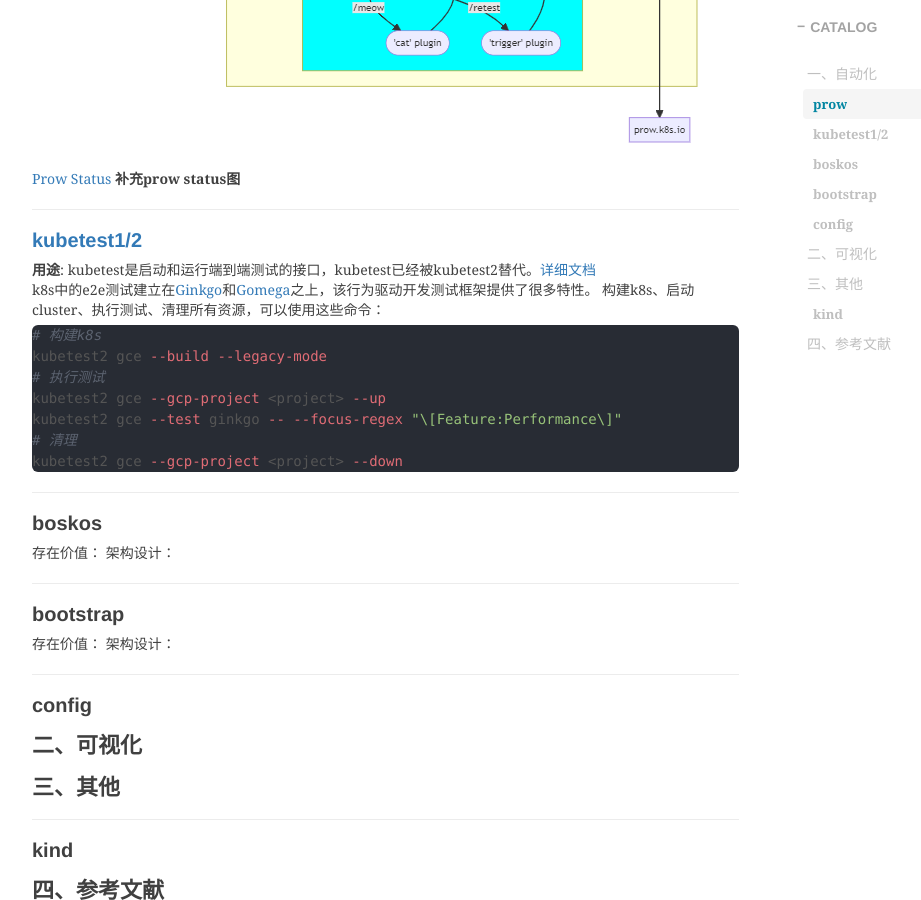
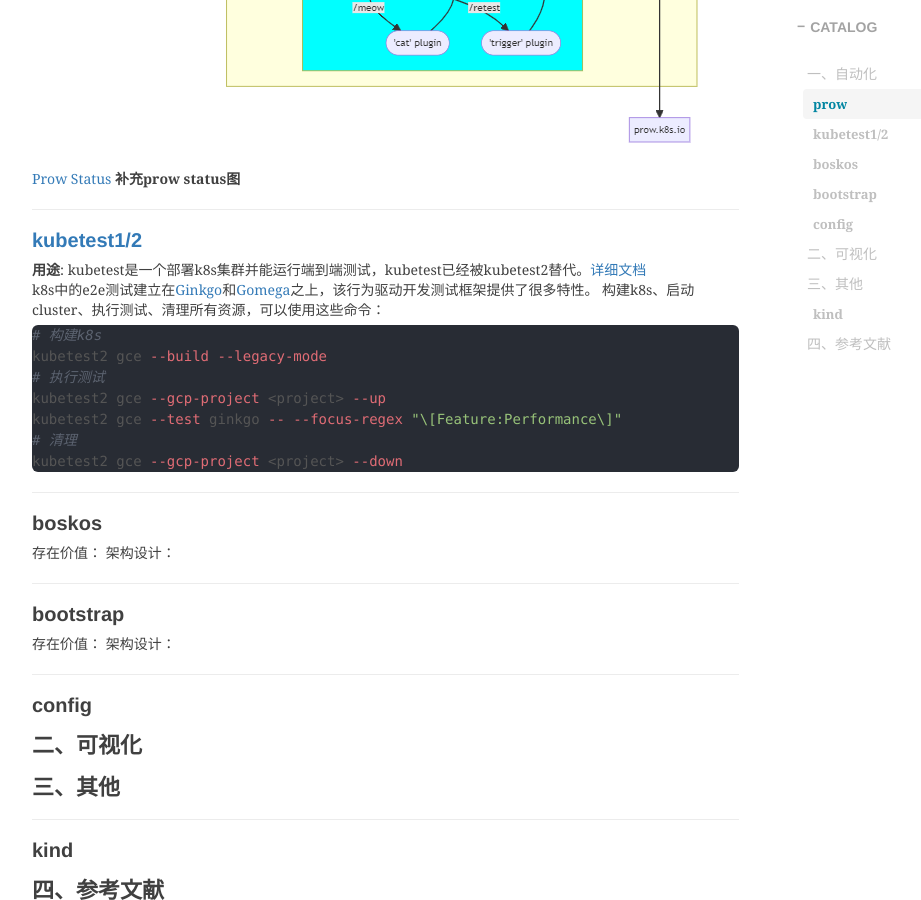
Before and after one commit to shihai1991/shihai1991.github.io, a Jekyll site: the page built from _posts/2023-06-12-kubernetes-test-sig组.md, in a window 1280 px wide and 900 px high, scrolled down 2243 px. Shown: the whole window, without its empty margins (233-1154 px from the left). Built offline with Jekyll 4.4.1, drawn with Linux system fonts in a browser that asks for light colours; nearby versions of some CDN libraries; comment, search, counter and statistics services are not loaded.

Commit message:
Update 2023-06-12-kubernetes-test-sig组.md

````diff
--- a/_posts/2023-06-12-kubernetes-test-sig组.md
+++ b/_posts/2023-06-12-kubernetes-test-sig组.md
@@ -34,7 +34,7 @@
 **补充prow status图**
 
 ## [kubetest1/2](https://github.com/kubernetes-sigs/kubetest2)
-**用途**: kubetest是启动和运行端到端测试的接口，kubetest已经被kubetest2替代。[详细文档](https://github.com/kubernetes/community/blob/master/contributors/devel/sig-testing/e2e-tests.md)
+**用途**: kubetest是一个部署k8s集群并能运行端到端测试，kubetest已经被kubetest2替代。[详细文档](https://github.com/kubernetes/community/blob/master/contributors/devel/sig-testing/e2e-tests.md)
 k8s中的e2e测试建立在[Ginkgo](https://onsi.github.io/ginkgo)和[Gomega](https://onsi.github.io/gomega)之上，该行为驱动开发测试框架提供了很多特性。
 构建k8s、启动cluster、执行测试、清理所有资源，可以使用这些命令：
 ```shell
````
